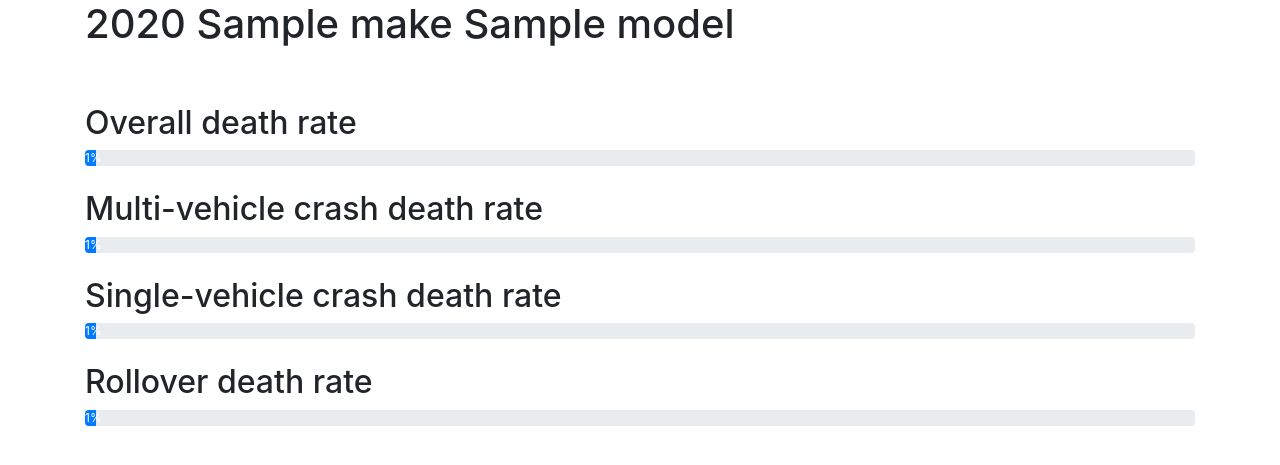
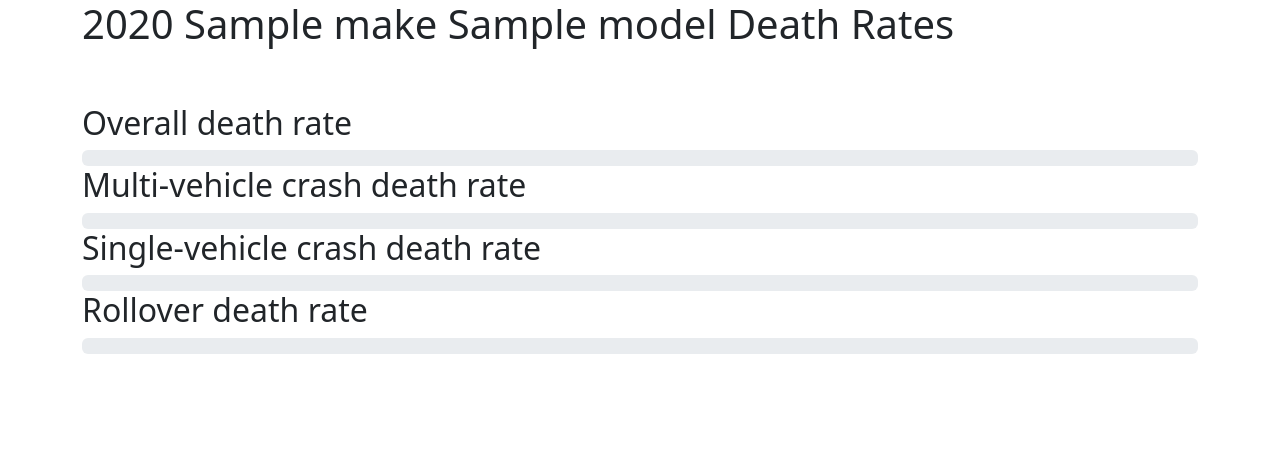
Before and after one commit to ShehneelKhan/Driver-death-rates, a Flask app: template templates/car.html in a window 1280 px wide. Shown: the top 465 px of the page. Run offline with Flask 3, Linux system fonts and the light colour scheme; the template is opened without the code that fills it: most values are stand-ins (such as "Sample title", 1, 10 or a date in 2020); some libraries are stand-ins or nearby versions.

Commit message:
Updated car.html

```diff
--- a/templates/car.html
+++ b/templates/car.html
@@ -1,70 +1,67 @@
 <!DOCTYPE html>
 <html>
   <head>
-    <title>{{ year }} {{ make }} {{ model }} - Car Death Rates</title>
+    <title>{{ car.year }} {{ car.make }} {{ car.model }} Death Rates</title>
     <link
+      href="https://cdn.jsdelivr.net/npm/bootstrap@5.3.0-alpha1/dist/css/bootstrap.min.css"
       rel="stylesheet"
-      href="https://stackpath.bootstrapcdn.com/bootstrap/4.3.1/css/bootstrap.min.css"
     />
   </head>
   <body>
     <div class="container">
-      <h1>{{ year }} {{ make }} {{ model }}</h1>
+      <h1>{{ car.year }} {{ car.make }} {{ car.model }} Death Rates</h1>
       <br />
       <br />
       <h2>Overall death rate</h2>
       <div class="progress">
         <div
-          class="progress-bar {{ overall_color }}"
+          class="progress-bar {{ get_color_class(car.overall_death_rate, overall_percentile, min_overall, max_overall) }}"
           role="progressbar"
-          style="width: {{ overall_percentile }}%;"
-          aria-valuenow="{{ overall_percentile }}"
+          style="width: {{ ((car.overall_death_rate - min_overall) / (max_overall - min_overall)) * 100 if (max_overall - min_overall) else 0 }}%;"
+          aria-valuenow="{{ car.overall_death_rate }}"
           aria-valuemin="0"
           aria-valuemax="100"
         >
-          {{ overall_percentile }}%
+          {{ car.overall_death_rate }}
         </div>
       </div>
-      <br />
       <h2>Multi-vehicle crash death rate</h2>
       <div class="progress">
         <div
-          class="progress-bar {{ multi_vehicle_color }}"
+          class="progress-bar {{ get_color_class(car.multi_vehicle_crash_death_rate, multi_percentile, min_multi,  max_multi) }}"
           role="progressbar"
-          style="width: {{ multi_vehicle_percentile }}%;"
-          aria-valuenow="{{ multi_vehicle_percentile }}"
+          style="width: {{ ((car.multi_vehicle_crash_death_rate - min_multi) / (max_multi - min_multi)) * 100 if (max_multi - min_multi) else 0 }}%;"
+          aria-valuenow="{{ car.multi_vehicle_crash_death_rate }}"
           aria-valuemin="0"
           aria-valuemax="100"
         >
-          {{ multi_vehicle_percentile }}%
+          {{ car.multi_vehicle_crash_death_rate }}
         </div>
       </div>
-      <br />
       <h2>Single-vehicle crash death rate</h2>
       <div class="progress">
         <div
-          class="progress-bar {{ single_vehicle_color }}"
+          class="progress-bar {{ get_color_class(car.single_vehicle_crash_death_rate, single_percentile, min_single, max_single) }}"
           role="progressbar"
-          style="width: {{ single_vehicle_percentile }}%;"
-          aria-valuenow="{{ single_vehicle_percentile }}"
+          style="width: {{ ((car.single_vehicle_crash_death_rate - min_single) / (max_single - min_single)) * 100 if (max_single - min_single) else 0 }}%;"
+          aria-valuenow="{{ car.single_vehicle_crash_death_rate }}"
           aria-valuemin="0"
           aria-valuemax="100"
         >
-          {{ single_vehicle_percentile }}%
+          {{ car.single_vehicle_crash_death_rate }}
         </div>
       </div>
-      <br />
       <h2>Rollover death rate</h2>
       <div class="progress">
         <div
-          class="progress-bar {{ rollover_color }}"
+          class="progress-bar {{ get_color_class(car.rollover_death_rate, rollover_percentile, min_rollover, max_rollover) }}"
           role="progressbar"
-          style="width: {{ rollover_percentile }}%;"
-          aria-valuenow="{{ rollover_percentile }}"
+          style="width: {{ ((car.rollover_death_rate - min_rollover) / (max_rollover - min_rollover)) * 100 if (max_rollover - min_rollover) else 0 }}%;"
+          aria-valuenow="{{ car.rollover_death_rate }}"
           aria-valuemin="0"
           aria-valuemax="100"
         >
-          {{ rollover_percentile }}%
+          {{ car.rollover_death_rate }}
         </div>
       </div>
     </div>
```
